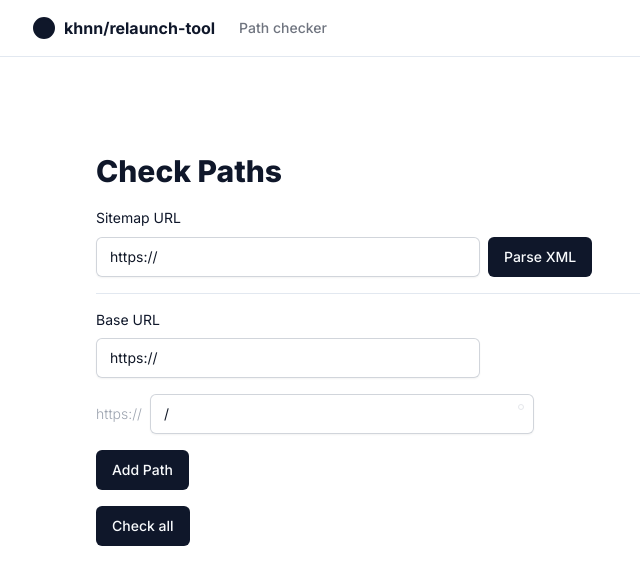
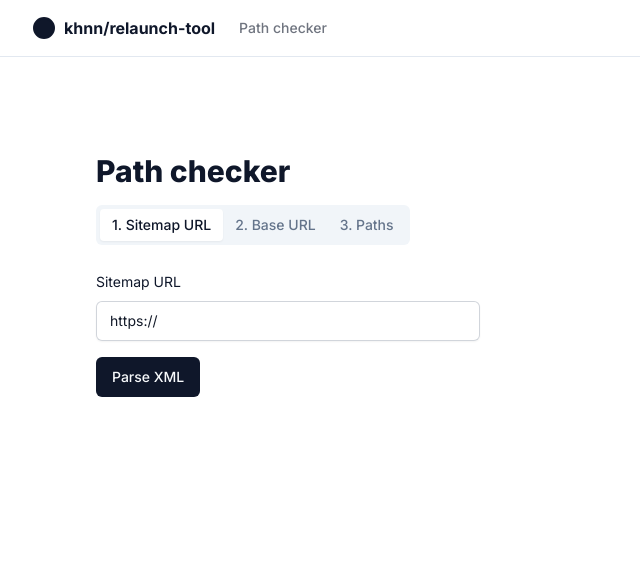
Before and after one commit to khnn/relaunch-tool, a Next.js app: page /path-checker in a window 1280 px wide. Shown: the top 584 px of the page, without its empty margins (0-640 px from the left). Built offline with nearby package versions, Linux system fonts and the light colour scheme.

Commit message:
add tabs

```diff
--- a/components/CheckLinks.tsx
+++ b/components/CheckLinks.tsx
@@ -4,6 +4,7 @@ import { useState } from "react"
 import { FiLoader } from "react-icons/fi"
 
 import { Button } from "@/components/ui/button"
+import { Tabs, TabsContent, TabsList, TabsTrigger } from "@/components/ui/tabs"
 
 import PathInput from "./PathInput"
 
@@ -102,8 +103,14 @@ export default function CheckLinks() {
 
   return (
     <>
-      <h1 className="text-3xl font-extrabold">Check Paths</h1>
-      <div className="flex items-end gap-2 py-4">
+      <h1 className="mb-4 text-3xl font-extrabold">Path checker</h1>
+      <Tabs defaultValue="sitemap" className="w-[400px]">
+        <TabsList className="mb-4">
+          <TabsTrigger value="sitemap">1. Sitemap URL</TabsTrigger>
+          <TabsTrigger value="base-url">2. Base URL</TabsTrigger>
+          <TabsTrigger value="paths">3. Paths</TabsTrigger>
+        </TabsList>
+        <TabsContent value="sitemap">
           <label htmlFor="siteMapUrl">
             <span className="text-sm">Sitemap URL</span>
             <input
@@ -116,6 +123,7 @@ export default function CheckLinks() {
             />
           </label>
           <Button
+            className="mt-4 block"
             disabled={!siteMapUrl || siteMapUrl.includes("https://") === false}
             onClick={() => handleXMLParsing(siteMapUrl)}
           >
@@ -125,9 +133,12 @@ export default function CheckLinks() {
               "Parse XML"
             )}
           </Button>
-      </div>
-      <hr />
-      <label htmlFor="baseUrl" className="mt-4 flex flex-col items-start gap-2">
+        </TabsContent>
+        <TabsContent value="base-url">
+          <label
+            htmlFor="baseUrl"
+            className="mt-4 flex flex-col items-start gap-2"
+          >
             <span className="text-sm">Base URL</span>
             <input
               type="url"
@@ -138,6 +149,8 @@ export default function CheckLinks() {
               onChange={(e) => setBaseUrl(e.currentTarget.value)}
             />
           </label>
+        </TabsContent>
+        <TabsContent value="paths">
           {paths.map((path) => (
             <PathInput
               key={path.id}
@@ -154,6 +167,8 @@ export default function CheckLinks() {
           <Button className="mt-4 block" onClick={checkPaths}>
             {allChecking ? <FiLoader className="animate-spin" /> : "Check all"}
           </Button>
+        </TabsContent>
+      </Tabs>
     </>
   )
 }
```
Lines whose indentation alone changed are shown as unchanged.
